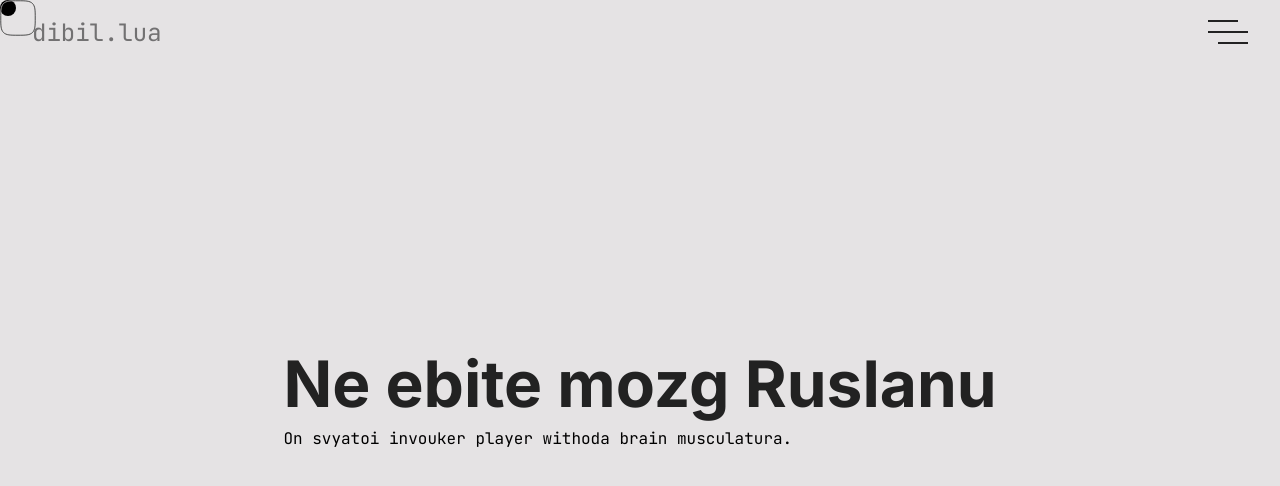
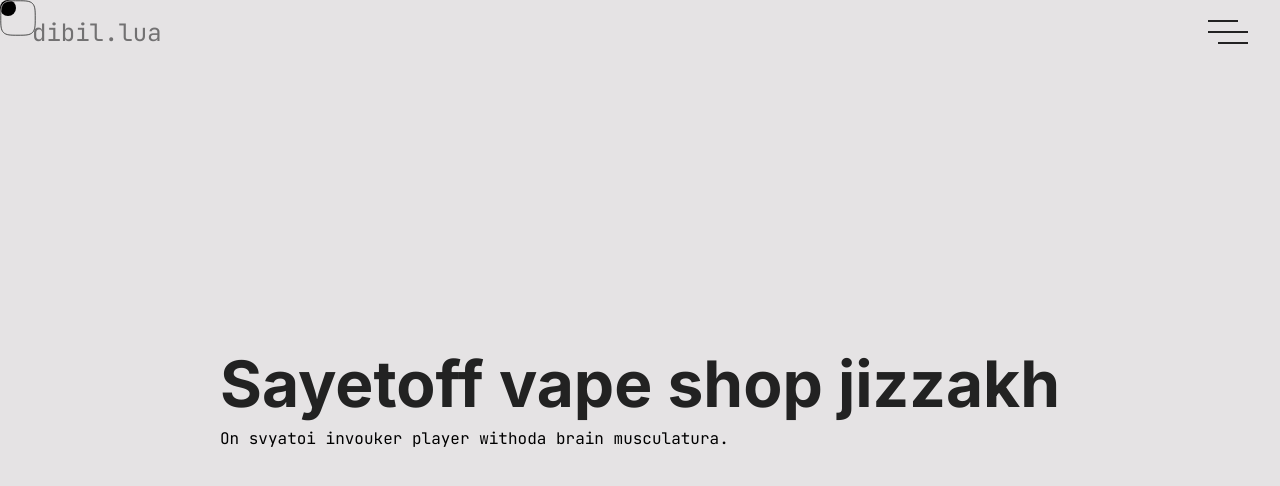
Before and after one commit to xkudive/magnet-hover, a plain HTML site: page index.html in a window 1280 px wide. Drawn offline with nearby package versions, Linux system fonts and the light colour scheme; some packages are replaced by stand-ins of ours; a script that the page names is missing.

Commit message:
Update index.html

```diff
--- a/index.html
+++ b/index.html
@@ -61,10 +61,10 @@
 	<section>
 		<div class="h1">
 			<h1>
-				<span>Ne</span>
-				<span>ebite</span>
-				<span>mozg</span>
-				<span>Ruslanu</span>
+				<span>Sayetoff</span>
+				<span>vape</span>
+				<span>shop</span>
+				<span>jizzakh</span>
 			</h1>
 			<p>On svyatoi invouker player withoda brain musculatura.</p>
 		</div>
```
